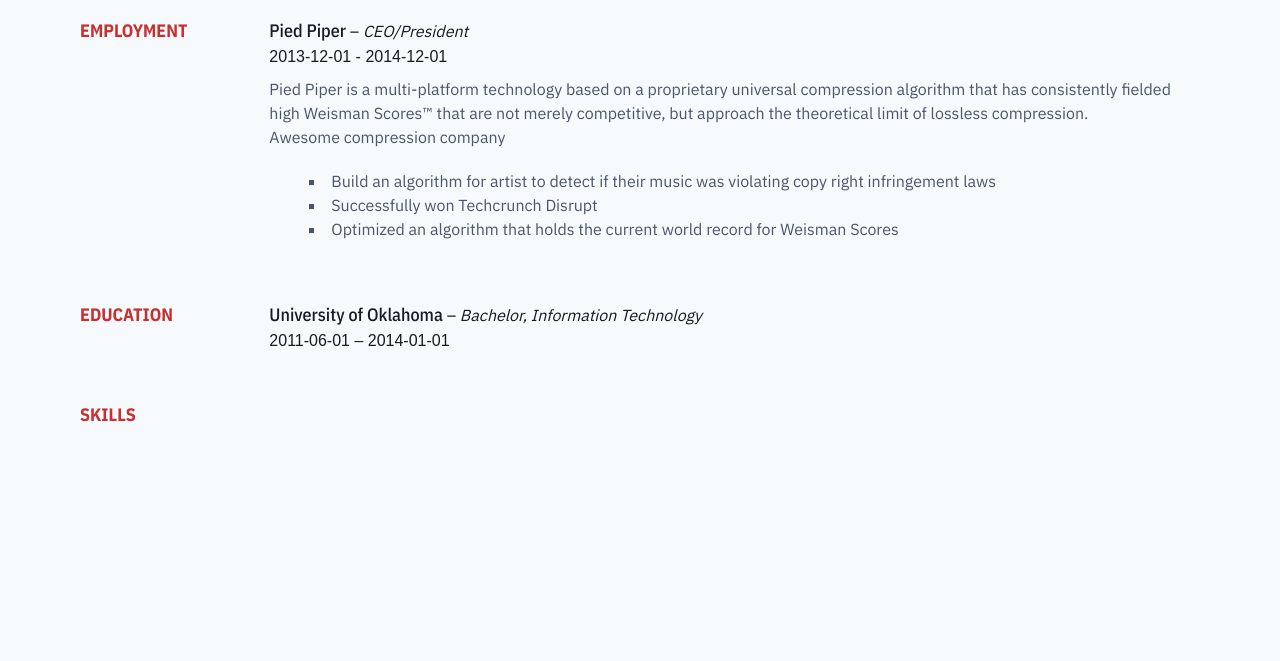
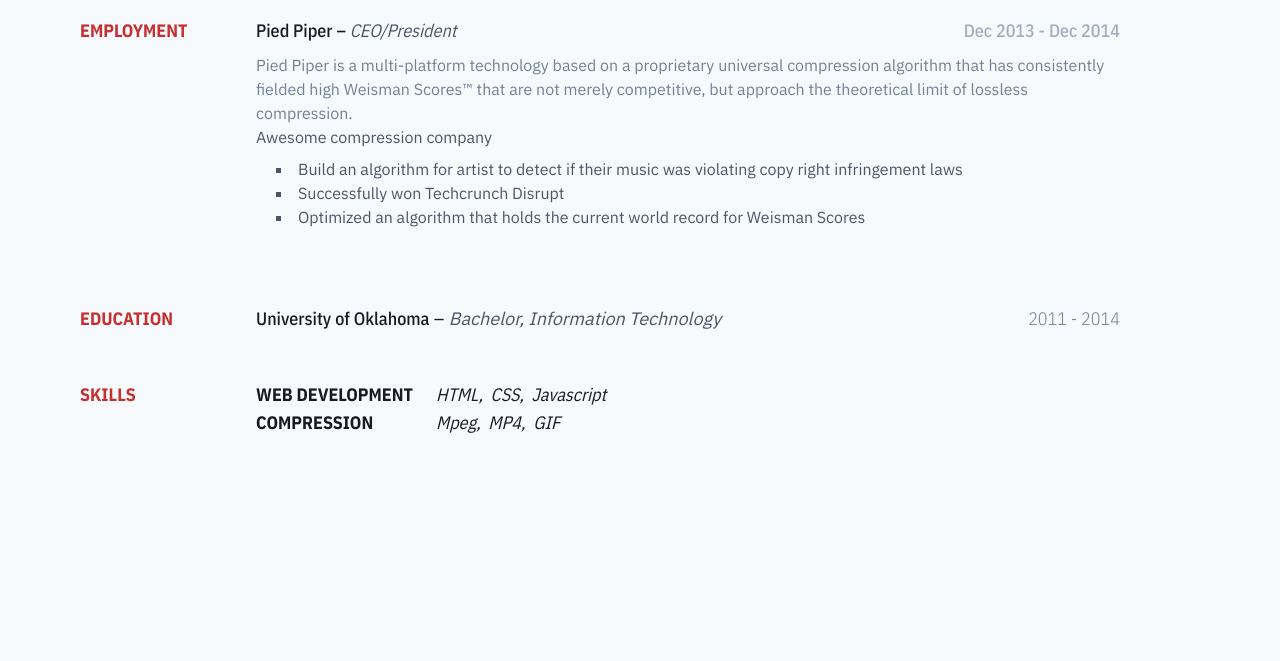
Before and after one commit to dmistomin/jsonresume-theme-chakra, a website: page dist/example_resume.html in a window 1280 px wide. Shown: the part 139-800 px from the top of the page. Drawn offline with nearby package versions, Linux system fonts and the light colour scheme; files that its build step writes are made by us from their sources; files whose address does not match are found by name; a web font is replaced by a local one.

Commit message:
build with new styles

```diff
--- a/dist/example_resume.html
+++ b/dist/example_resume.html
@@ -7,7 +7,7 @@
     <link href="/Users/dm_istomin/Code/Career/jsonresume-theme-chakra/dist/style.css" rel="stylesheet" type="text/css">
 </head>
 
-<body class="bg-offwhite text-midnight px-20 py-2">
+<body class="bg-offwhite text-midnight pl-20 pr-40 py-2">
     <header class="grid grid-cols-6 gap-4">
         <div class="col-start-2 col-span-5 py-6">
             <h1 class="font-display font-bold text-highlight text-5xl pb-1">
@@ -21,18 +21,21 @@
             <section class="grid grid-cols-6 gap-4 py-5">
                 <h3 class="uppercase font-display font-bold col-span-1 text-highlight text-lg">Employment</h3>
                 <div class="col-span-5">
-                    <div class="pb-5">
-                        <div class="pb-2">
-                            <h4>
-                                <a class="font-medium font-display text-lg" href="http://piedpiper.example.com">Pied Piper</a>
-                                – <span class="italic">CEO/President</span>
+                    <div class="pb-14">
+                        <div class="pb-2 font-medium flex flex-row justify-between">
+                            <h4 class="font-display text-lg">
+                                <a href="http://piedpiper.example.com">Pied Piper</a>
+                                – <span class="italic font-normal text-twilight">CEO/President</span>
                             </h4>
-                            <p class="font-light">2013-12-01 - 2014-12-01</p>
+                            <p class="font-display text-fog text-lg">
+                                Dec 2013
+                                - Dec 2014
+                            </p>
                         </div>
                         <div class="text-twilight">
-                            <p>Pied Piper is a multi-platform technology based on a proprietary universal compression algorithm that has consistently fielded high Weisman Scores™ that are not merely competitive, but approach the theoretical limit of lossless compression.</p>
+                            <p class="text-evening">Pied Piper is a multi-platform technology based on a proprietary universal compression algorithm that has consistently fielded high Weisman Scores™ that are not merely competitive, but approach the theoretical limit of lossless compression.</p>
                             <p>Awesome compression company</p>
-                            <ul class="list-square list-inside pl-10 pt-5">
+                            <ul class="list-square list-inside pt-2 pl-5">
                                 <li>Build an algorithm for artist to detect if their music was violating copy right infringement laws</li>
                                 <li>Successfully won Techcrunch Disrupt</li>
                                 <li>Optimized an algorithm that holds the current world record for Weisman Scores</li>
@@ -41,21 +44,24 @@
                     </div>
                 </div>
             </section>
-            <section class="grid grid-cols-6 gap-4 py-5">
+            <section class="grid grid-cols-6 gap-4 pb-5">
                 <h3 class="uppercase font-display font-bold col-span-1 text-highlight text-lg">Education</h3>
                 <div class="col-span-5">
                     <div>
-                        <div class="pb-2">
-                            <h4>
-                                <a class="font-medium font-display text-lg" href="https://www.ou.edu/">University of Oklahoma</a>
-                                – <span class="italic">Bachelor, Information Technology</span>
+                        <div class="pb-5 flex flex-row justify-between">
+                            <h4 class="text-lg">
+                                <a class="font-medium font-display" href="https://www.ou.edu/">University of Oklahoma</a>
+                                – <span class="italic text-twilight">Bachelor, Information Technology</span>
                             </h4>
-                            <p class="font-light">2011-06-01 – 2014-01-01</p>
+                            <p class="font-display font-light text-evening text-lg">
+                                2011
+                                - 2014
+                            </p>
                         </div>
                         <div class="text-twilight">
                             <p></p>
                             <p></p>
-                            <ul class="list-square list-inside pl-10 pt-5">
+                            <ul class="list-square list-inside pt-2">
                             </ul>
                         </div>
                     </div>
@@ -63,6 +69,24 @@
             </section>
             <section class="grid grid-cols-6 gap-4">
                 <h3 class="uppercase font-display font-bold text-highlight text-lg">Skills</h3>
+                <div class="flex flex-col justify-between col-span-5">
+                    <div class="flex flex-row text-lg">
+                        <h4 class="font-display font-bold uppercase w-40">Web Development</h4>
+                        <p class="pl-5 font-display italic">
+                                <span>HTML</span>,&nbsp;
+                                <span>CSS</span>,&nbsp;
+                                <span>Javascript</span>
+                        </p>
+                    </div>
+                    <div class="flex flex-row text-lg">
+                        <h4 class="font-display font-bold uppercase w-40">Compression</h4>
+                        <p class="pl-5 font-display italic">
+                                <span>Mpeg</span>,&nbsp;
+                                <span>MP4</span>,&nbsp;
+                                <span>GIF</span>
+                        </p>
+                    </div>
+                </div>
             </section>
         </main>
     </div>
```
Also changed, not shown: dist/style.css.
